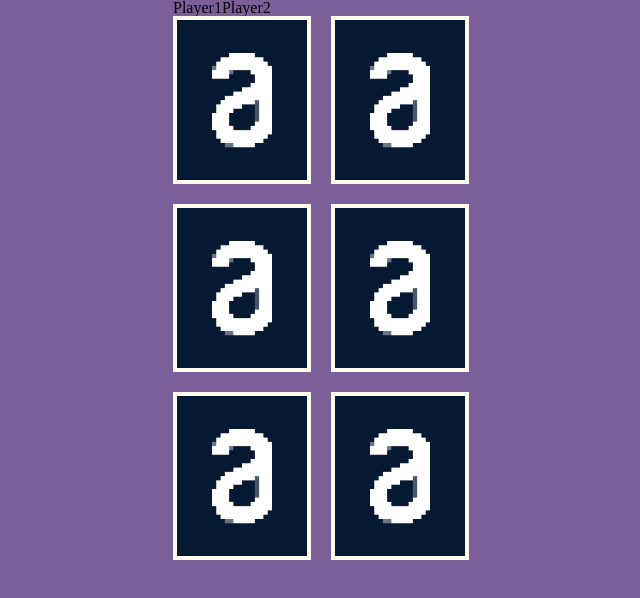
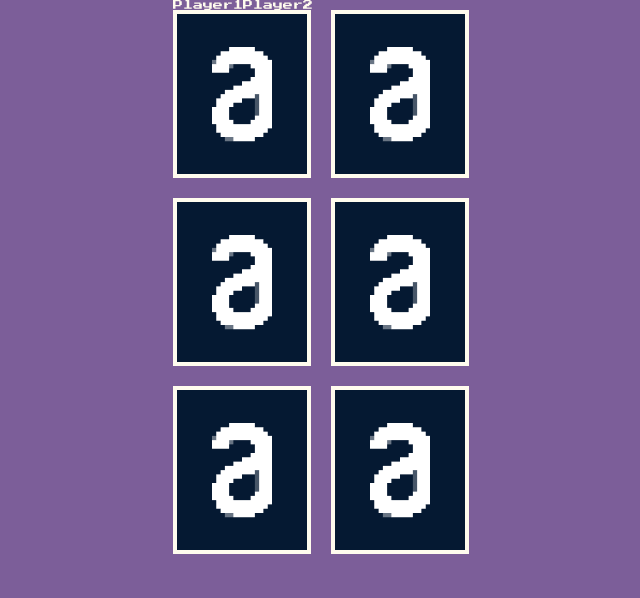
Before and after one commit to Remy-Oliveira/Matching-Game, a website built with Vite: page index.html in a window 1280 px wide. Shown: the whole page, without its empty margins (307-947 px from the left). Built offline with nearby package versions, Linux system fonts and the light colour scheme.

Commit message:
style-player-Name

```diff
--- a/index.html
+++ b/index.html
@@ -1,8 +1,14 @@
-<!doctype html>
+<!DOCTYPE html>
 <html lang="en">
   <head>
     <meta charset="UTF-8" />
     <link rel="icon" type="image/svg+xml" href="/vite.svg" />
+    <link rel="preconnect" href="https://fonts.googleapis.com" />
+    <link rel="preconnect" href="https://fonts.gstatic.com" crossorigin />
+    <link
+      href="https://fonts.googleapis.com/css2?family=Press+Start+2P&display=swap"
+      rel="stylesheet"
+    />
     <meta name="viewport" content="width=device-width, initial-scale=1.0" />
     <title>Vite App</title>
   </head>
--- a/src/Styles/elements/base.css
+++ b/src/Styles/elements/base.css
@@ -1,5 +1,11 @@
+html, body {
+  font-size: 10px;
+  height: 100%;
+}
+
 body {
   background-color: var(--color-pomb-and-power);
   max-width: 320px;
   margin: 0 auto;
+  font-family: "Press Start 2P", system-ui;
 }
--- a/src/components/PlayerName/index.js
+++ b/src/components/PlayerName/index.js
@@ -1,5 +1,5 @@
 import "./style.css";
 
-const PlayerName = (player) => `<p>${player}</p>`;
+const PlayerName = (player) => `<p class="player-name">${player}</p>`;
 
 export default PlayerName;
--- a/src/components/PlayerName/style.css
+++ b/src/components/PlayerName/style.css
@@ -0,0 +1,7 @@
+
+@import url('https://fonts.googleapis.com/css2?family=Press+Start+2P&display=swap');
+
+.player-name {
+    color:var( --color-floral-white);
+    font-size: 1rem;
+}
```
